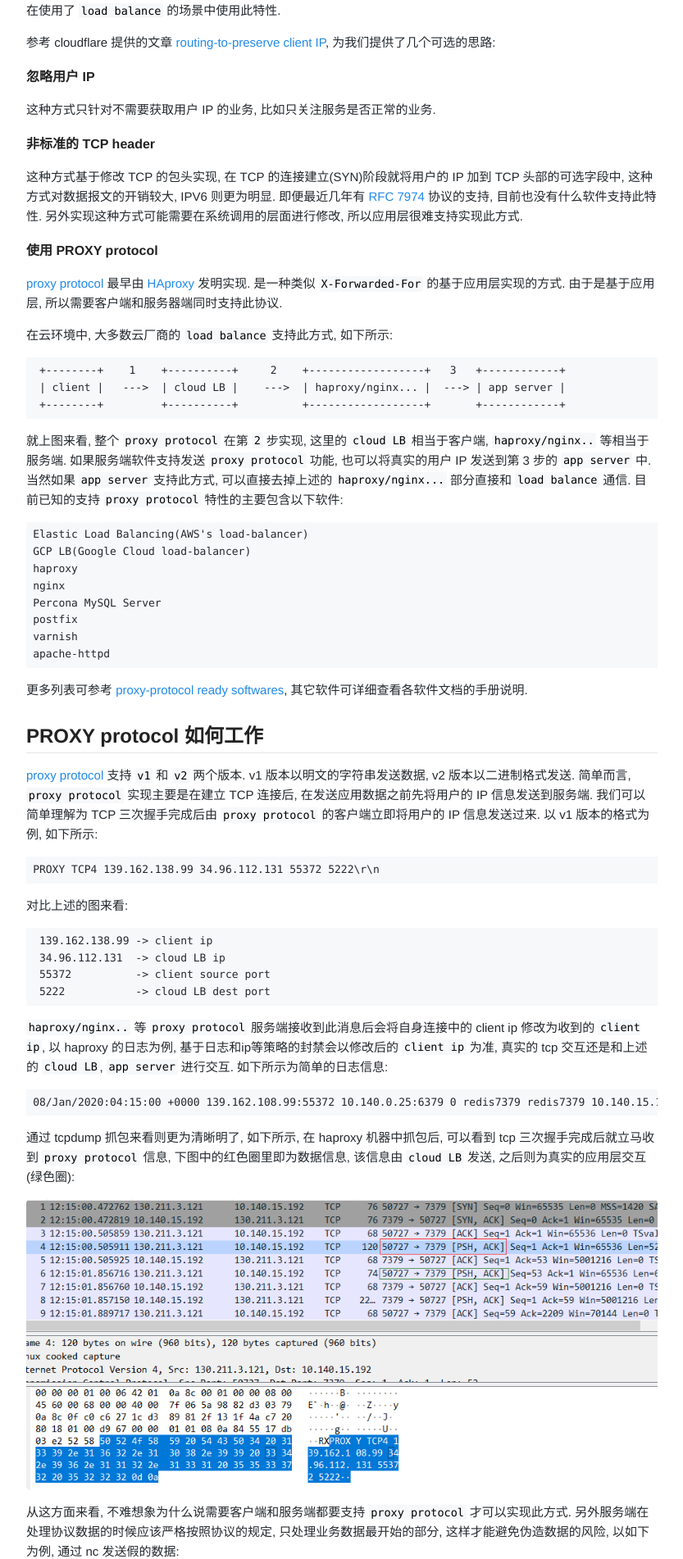
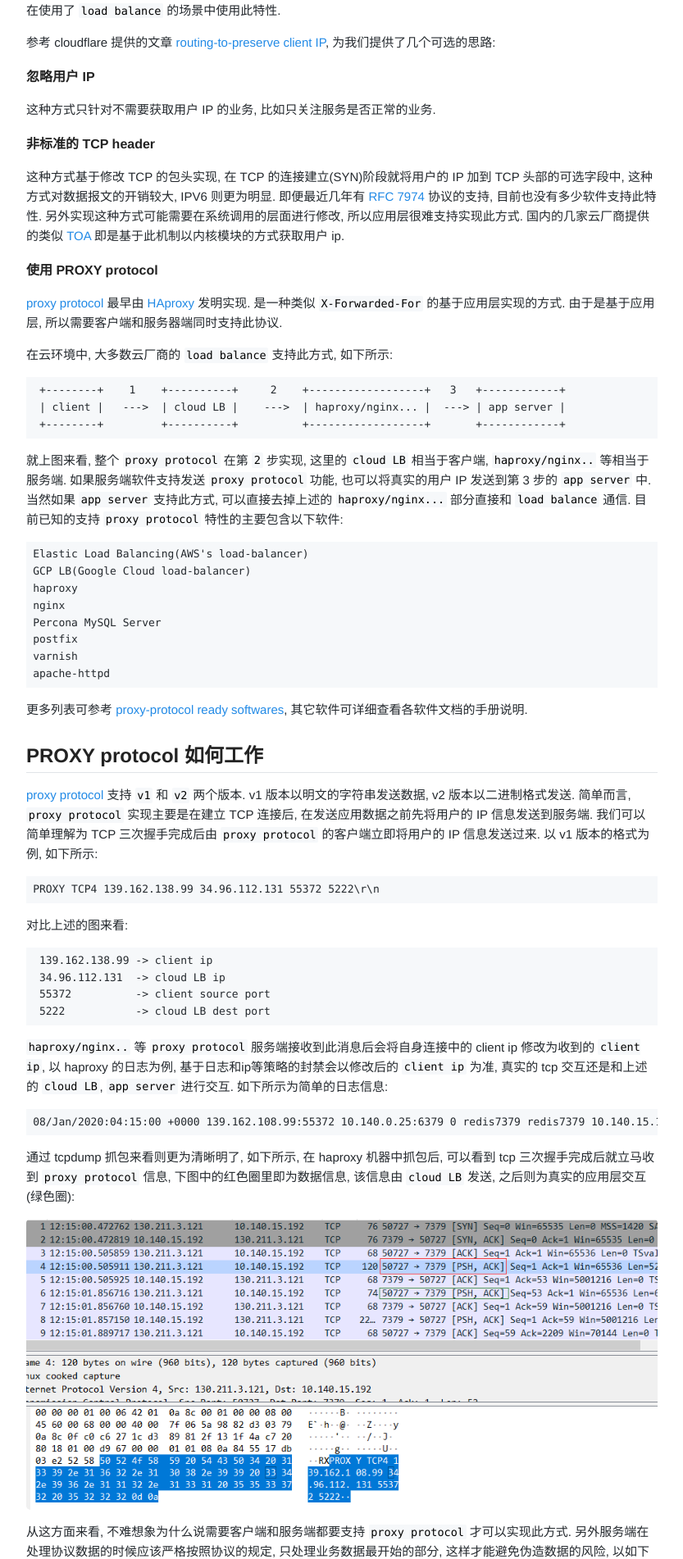
Before and after one commit to arstercz/arstercz.github.io, a Jekyll site: the page built from _posts/2020-01-08-use-proxy-protocol-in-cloud.md, in a window 1280 px wide. Shown: the part 372-2274 px from the top of the page at 82% size, without its empty margins (223-1056 px from the left). Built offline with Jekyll 4.4.1, drawn with Linux system fonts in a browser that asks for light colours; comment, search, counter and statistics services are not loaded.

Commit message:
add toa note

```diff
--- a/_posts/2020-01-08-use-proxy-protocol-in-cloud.md
+++ b/_posts/2020-01-08-use-proxy-protocol-in-cloud.md
@@ -19,7 +19,7 @@
 
 #### 非标准的 TCP header
 
-这种方式基于修改 TCP 的包头实现, 在 TCP 的连接建立(SYN)阶段就将用户的 IP 加到 TCP 头部的可选字段中, 这种方式对数据报文的开销较大, IPV6 则更为明显. 即便最近几年有 [RFC 7974](https://tools.ietf.org/html/rfc7974) 协议的支持, 目前也没有什么软件支持此特性. 另外实现这种方式可能需要在系统调用的层面进行修改, 所以应用层很难支持实现此方式.
+这种方式基于修改 TCP 的包头实现, 在 TCP 的连接建立(SYN)阶段就将用户的 IP 加到 TCP 头部的可选字段中, 这种方式对数据报文的开销较大, IPV6 则更为明显. 即便最近几年有 [RFC 7974](https://tools.ietf.org/html/rfc7974) 协议的支持, 目前也没有多少软件支持此特性. 另外实现这种方式可能需要在系统调用的层面进行修改, 所以应用层很难支持实现此方式. 国内的几家云厂商提供的类似 [TOA](https://github.com/Huawei/TCP_option_address) 即是基于此机制以内核模块的方式获取用户 ip.
 
 #### 使用 PROXY protocol
 
```
